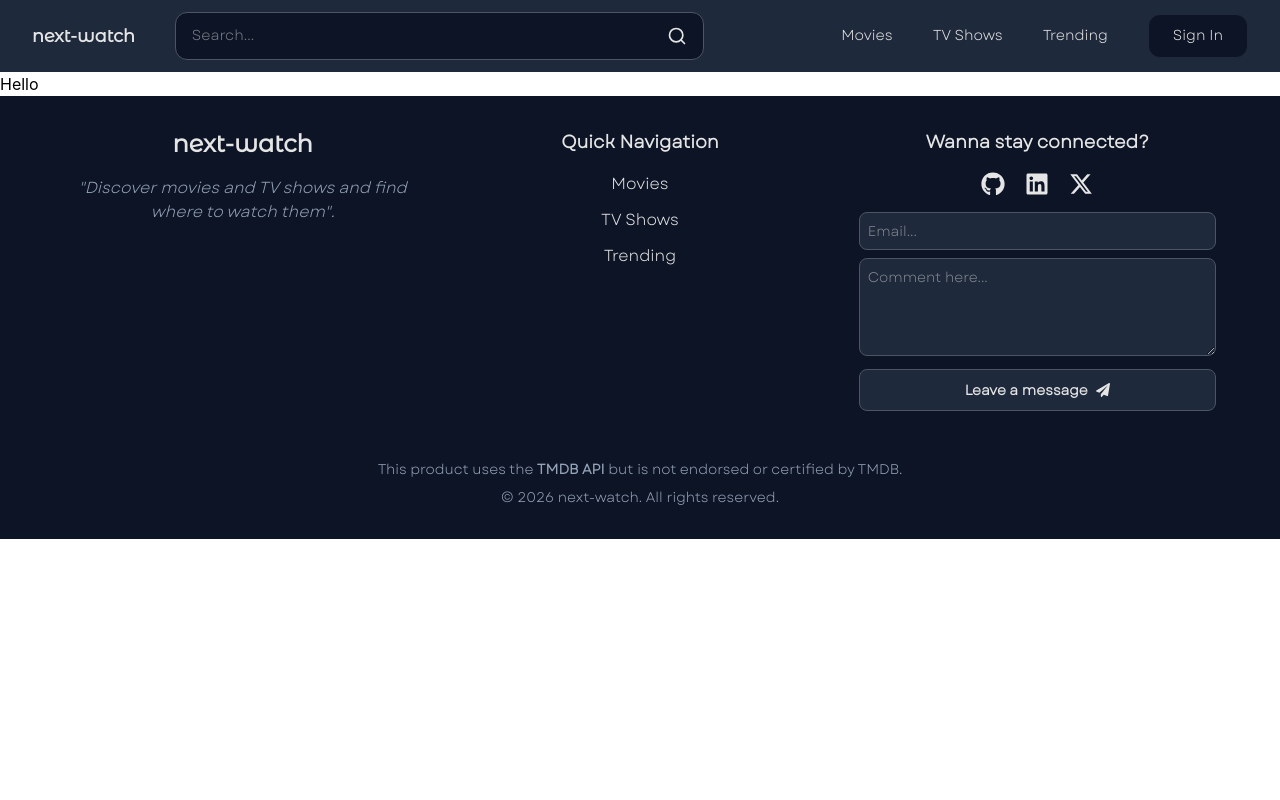
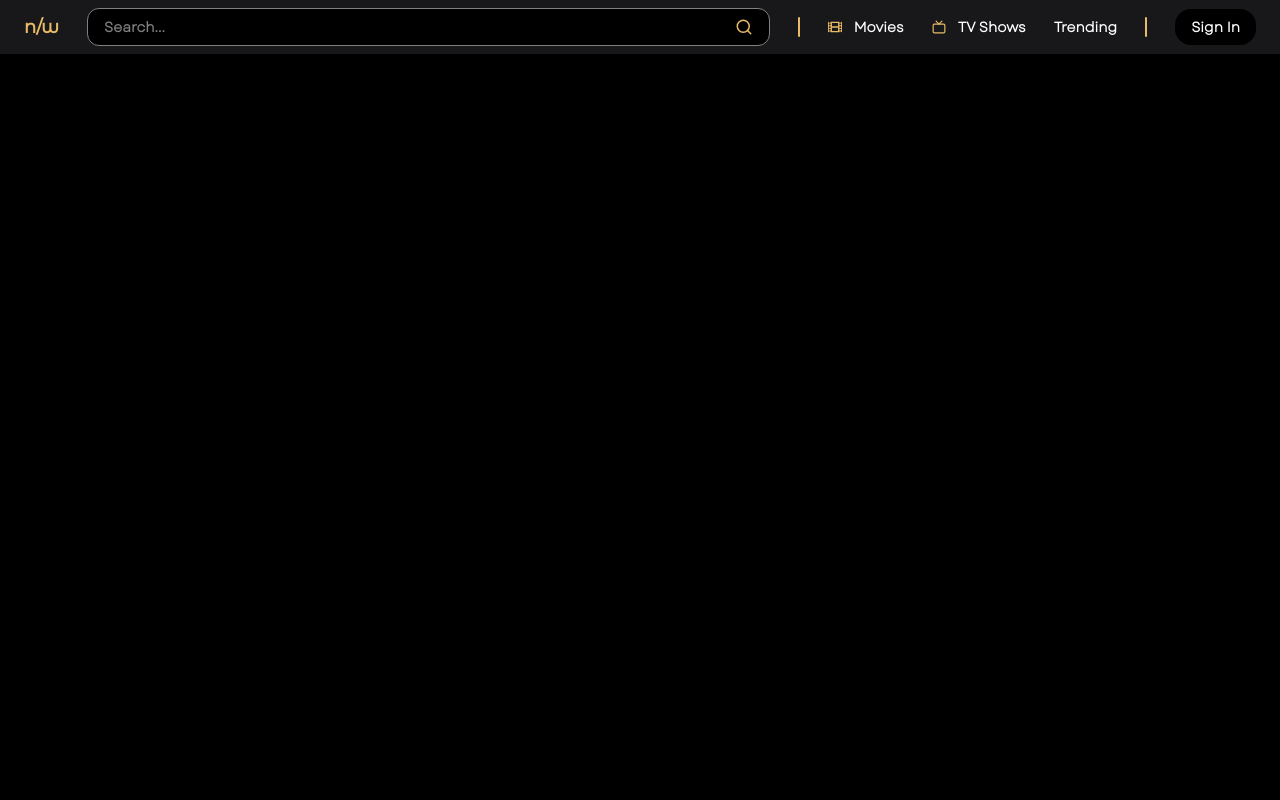
Before and after one commit to lawson101/next-watch, a React (Vite) app: page / in a window 1280 px wide. Shown: the top 800 px of the page. Built offline with nearby package versions, Linux system fonts and the light colour scheme; no server answers.

Commit message:
Project Redesign

```diff
--- a/public/404.html
+++ b/public/404.html
@@ -1,92 +1,145 @@
-<!DOCTYPE html>
+<!doctype html>
 <html lang="en">
     <head>
-    <meta charset="UTF-8">
-    <meta name="viewport" content="width=device-width, initial-scale=1.0">
+        <meta charset="UTF-8" />
+        <meta name="viewport" content="width=device-width, initial-scale=1.0" />
         <title>404 - Page Not Found</title>
+        <link rel="stylesheet" />
 
         <style>
+            @font-face {
+                font-family: "montserrat";
+                src: url("../src/assets/fonts/montserrat.ttf")
+                    format("truetype");
+            }
+            @font-face {
+                font-family: "garet";
+                src: url("../src/assets/fonts/garet.woff2") format("woff2");
+            }
+
             :root {
-            --color-background: #0d1425;
-            --color-surface: #1e293b;
-            --color-text: #e5e5e6;
-            --color-text-secondary: #94a3b8;
-            --color-border: #4b5563;
-            --color-button-hover: #02132e;
+                /* Fonts */
+                --font-garet: "garet", sans-serif;
+                --font-montserrat: "montserrat", sans-serif;
+
+                /* Backgrounds */
+                --color-background: #000000;
+                --color-surface: #18181b;
+
+                /* Text */
+                --color-text: #ffffff;
+                --color-text-secondary: #e9bb67;
+                --color-text-gray: #ada18b;
+
+                /* Borders */
+                --color-border: #808080;
             }
 
             * {
-            box-sizing: border-box;
                 margin: 0;
                 padding: 0;
+                box-sizing: border-box;
             }
 
             body {
+                font-family: var(--font-garet);
+                background: var(--color-background);
+                color: var(--color-text);
+            }
+
+            .container {
                 min-height: 100vh;
-            background: var(--color-background);
                 display: flex;
                 align-items: center;
                 justify-content: center;
-            font-family: system-ui, sans-serif;
                 padding: 1rem;
             }
 
-        .container {
-            background: var(--color-surface);
-            border: 1px solid var(--color-border);
-            border-radius: 1rem;
-            padding: 3rem 2rem;
-            max-width: 500px;
-            width: 100%;
+            .content {
+                max-width: 600px;
                 text-align: center;
             }
 
-        .icon {
-            font-size: 4rem;
-            color: var(--color-text-secondary);
-            margin-bottom: 1rem;
+            .error-code {
+                font-family: var(--font-montserrat);
+                font-size: clamp(5rem, 15vw, 8rem);
+                font-weight: 900;
+                color: color-mix(
+                    in srgb,
+                    var(--color-text-secondary) 20%,
+                    transparent
+                );
             }
 
-        h1 {
+            .title {
+                margin-top: 2rem;
+                font-size: clamp(2rem, 5vw, 2.5rem);
+                font-weight: 700;
                 color: var(--color-text);
-            font-size: 2rem;
-            margin-bottom: 1rem;
             }
 
-        p {
-            color: var(--color-text-secondary);
-            line-height: 1.6;
+            .description {
+                margin-top: 1rem;
+                font-size: 1rem;
+                line-height: 1.7;
+                color: var(--color-text-gray);
             }
 
-        a {
-            display: inline-block;
+            .actions {
                 margin-top: 2rem;
-            padding: 0.75rem 1.5rem;
-            text-decoration: none;
-            color: var(--color-text);
-            border: 1px solid var(--color-border);
-            border-radius: 0.5rem;
-            background: var(--color-background);
-            transition: background 0.3s ease;
+                display: flex;
+                justify-content: center;
+                gap: 1rem;
+                flex-wrap: wrap;
             }
 
-        a:hover {
-            background: var(--color-button-hover);
+            .btn {
+                text-decoration: none;
+                padding: 0.9rem 1.5rem;
+                border-radius: 12px;
+                font-weight: 600;
+                transition: 0.3s ease;
+            }
+
+            .secondary {
+                background: var(--color-surface);
+                border: 1px solid var(--color-border);
+                color: var(--color-text-gray);
+            }
+
+            .secondary:hover {
+                border-color: var(--color-text-secondary);
+                color: var(--color-text-secondary);
+            }
+
+            .primary {
+                background: var(--color-text-secondary);
+                color: var(--color-background);
+            }
+
+            .primary:hover {
+                opacity: 0.8;
             }
         </style>
     </head>
     <body>
         <div class="container">
-        <div class="icon">404</div>
+            <div class="content">
+                <h1 class="error-code">404</h1>
 
-        <h1>Page Not Found</h1>
+                <h2 class="title">Oops! This page does not exist.</h2>
 
-        <p>
-            We couldn't find the page you're looking for. It may have been moved,
-            deleted, or the URL may be incorrect.
+                <p class="description">
+                    The page you are looking for may have been removed, renamed,
+                    or never existed.
                 </p>
 
-        <a href="/">Back to Home</a>
+                <div class="actions">
+                    <a href="/" class="btn secondary"> Back to Home </a>
+
+                    <a href="/movie" class="btn primary"> Browse Movies </a>
+                </div>
+            </div>
         </div>
     </body>
 </html>
--- a/src/components/Footer.jsx
+++ b/src/components/Footer.jsx
@@ -5,25 +5,25 @@ import Form from "./Form.jsx";
 
 const Footer = () => {
     return (
-        <footer className="bg-background text-text font-garet py-8">
-            <div className="container text-center mx-auto px-4 md:px-16 lg:px-16 grid grid-cols-1 md:grid-cols-2 lg:grid-cols-3 gap-10">
+        <footer className="bg-background py-8 px-4 text-text">
+            <div className="container text-center mx-auto md:px-16 lg:px-16 grid grid-cols-1 md:grid-cols-2 lg:grid-cols-3 gap-10">
                 {/* Brand Section */}
                 <div>
-                    <h3 className="text-2xl font-bold font-montserrat">
-                        next-watch
+                    <h3 className="text-2xl text-text-secondary font-bold font-montserrat">
+                        n/w
                     </h3>
-                    <p className="text-text-secondary mt-4 italic">
+                    <p className="mt-4 text-[0.9rem] text-text-gray">
                         "Discover movies and TV shows and find where to watch
                         them".
                     </p>
                 </div>
 
                 {/* Quick Navigation Links */}
-                <div>
-                    <h4 className="text-lg font-semibold mb-4">
+                <div className="font-semibold">
+                    <h4 className="text-lg mb-4 font-bold">
                         Quick Navigation
                     </h4>
-                    <ul className="space-y-3 w-fit mx-auto">
+                    <ul className="space-y-3 w-fit mx-auto text-text-gray">
                         <li>
                             <Link
                                 to="/movies"
@@ -53,7 +53,7 @@ const Footer = () => {
 
                 {/* Social Links & Contact Form */}
                 <div className="mb-4 md:col-span-2 lg:col-span-1">
-                    <h4 className="text-lg font-semibold mb-4">
+                    <h4 className="text-lg font-bold mb-4">
                         Wanna stay connected?
                     </h4>
                     <div className="flex gap-5 justify-center">
@@ -83,7 +83,7 @@ const Footer = () => {
                     <Form />
                 </div>
             </div>
-            <div className="mt-8 text-center text-text-secondary text-sm">
+            <div className="mt-8 text-center  text-sm">
                 <p className="mb-2">
                     This product uses the <span className="font-bold">TMDB API</span> but is not endorsed or
                     certified by TMDB.
--- a/src/components/Form.jsx
+++ b/src/components/Form.jsx
@@ -10,12 +10,12 @@ function Form() {
     }
 
     return (
-        <form onSubmit={handleSubmit} className="mt-4 space-y-2 text-sm">
+        <form onSubmit={handleSubmit} className="mt-4 space-y-2 text-sm font-semibold">
             <input
                 id="email"
                 type="email"
                 name="email"
-                placeholder="Email..."
+                placeholder="Email"
                 className="w-full p-2 rounded-lg border border-border bg-surface focus:outline-none focus:ring focus:ring-text-secondary transition duration-300"
                 required
             />
@@ -27,8 +27,8 @@ function Form() {
             <textarea
                 id="message"
                 name="message"
-                rows={4}
-                placeholder="Comment here..."
+                rows={5}
+                placeholder="What's on your mind?"
                 className="w-full p-2 rounded-lg border border-border bg-surface focus:outline-none focus:ring focus:ring-text-secondary transition duration-300"
                 required
             />
@@ -40,9 +40,9 @@ function Form() {
             <button
                 type="submit"
                 disabled={state.submitting}
-                className="flex items-center justify-center w-full border border-border bg-surface text-text font-semibold py-2.5 rounded-lg hover:bg-button-hover transition duration-300 disabled:opacity-50 disabled:cursor-not-allowed disabled:hover:bg-surface"
+                className="flex items-center justify-center w-full border border-border bg-surface text-text font-semibold py-2.5 rounded-lg hover:bg-background hover:text-text-secondary transition duration-300 disabled:opacity-50 disabled:cursor-not-allowed disabled:hover:bg-surface"
             >
-                {state.submitting ? "Sending..." : "Leave a message"}
+                {state.submitting ? "3... 2... 1... Lift off!" : "Toss it my way"}
                 <FaPaperPlane className="ml-2" />
             </button>
         </form>
--- a/src/components/Navbar.jsx
+++ b/src/components/Navbar.jsx
@@ -1,4 +1,6 @@
 import { Link, useLocation } from "react-router-dom";
+import { LuTv } from "react-icons/lu";
+import { FaFilm } from "react-icons/fa";
 import { FaBars } from "react-icons/fa";
 import { LuSearch } from "react-icons/lu";
 import { useState } from "react";
@@ -9,15 +11,15 @@ const Navbar = () => {
 
     return (
         <nav className="bg-surface">
-            <div className="relative font-garet text-text text-[0.9rem] max-w-7xl mx-auto px-4 md:px-8 py-3">
-                <div className="flex items-center justify-between gap-10">
+            <div className="relative text-text font-semibold max-w-7xl mx-auto px-6 py-2">
+                <div className="flex items-center justify-between gap-7 text-sm">
                     {/* Brand and Search bar */}
-                    <div className="flex items-center max-w-2xl items-center gap-4 sm:gap-6 md:gap-8 lg:gap-10 w-full">
-                        <div className="font-bold font-montserrat text-[1.1rem]">
-                            <Link to="/">next-watch</Link>
+                    <div className="flex items-center gap-7 flex-1 min-w-0">
+                        <div className="font-bold font-montserrat text-lg text-text-secondary transition duration-300">
+                            <Link to="/">n/w</Link>
                         </div>
                         <div className="flex-1">
-                            <form className="flex items-center border border-border rounded-xl px-4 py-1 bg-background">
+                            <form className="flex items-center border border-border rounded-xl px-4 bg-background">
                                 <input
                                     type="text"
                                     id="search"
@@ -25,41 +27,39 @@ const Navbar = () => {
                                     className="w-full py-2 border-none focus:outline-none"
                                 />
                                 <button type="submit">
-                                    <LuSearch className="text-xl" />
+                                    <LuSearch className="text-lg text-text-secondary" />
                                 </button>
                             </form>
                         </div>
                     </div>
 
                     {/* Navigation */}
-                    <div className="hidden md:flex items-center gap-10 shrink-0">
-                        <div className="flex gap-10">
-                            <div className="flex relative group">
-                                <Link to="/movies">Movies</Link>
-
-                                <span
-                                    className={`absolute left-0 top-6.5 h-[2px] ${location.pathname === "/movies" ? "w-full" : "w-0 group-hover:w-full"} bg-text-secondary rounded-xl transition-all duration-300`}
-                                />
+                    <div className="hidden md:flex items-center gap-7">
+                        <div className="h-[20px] w-[2px] bg-text-secondary rounded-xl"></div>
+                        <div className="flex gap-7">
+                            <div
+                                className={`flex items-center gap-3 ${location.pathname === "/movie" ? "text-text-secondary" : "hover:text-text-secondary"} transition duration-300`}
+                            >
+                                <FaFilm className="text-text-secondary" />
+                                <Link to="/movie">Movies</Link>
                             </div>
-                            <div className="relative group">
+                            <div
+                                className={`flex items-center gap-3 ${location.pathname === "/tv" ? "text-text-secondary" : "hover:text-text-secondary"} transition duration-300`}
+                            >
+                                <LuTv className="text-text-secondary" />
                                 <Link to="/tv">TV Shows</Link>
-
-                                <span
-                                    className={`absolute left-0 top-6.5 h-[2px] ${location.pathname === "/tv" ? "w-full" : "w-0 group-hover:w-full"} bg-text-secondary rounded-xl transition-all duration-300`}
-                                />
                             </div>
-                            <div className="relative group">
+                            <div
+                                className={`flex items-center gap-3 ${location.pathname === "/trending" ? "text-text-secondary" : "hover:text-text-secondary"} transition duration-300`}
+                            >
                                 <Link to="/trending">Trending</Link>
-
-                                <span
-                                    className={`absolute left-0 top-6.5 h-[2px] ${location.pathname === "/trending" ? "w-full" : "w-0 group-hover:w-full"} bg-text-secondary rounded-xl transition-all duration-300`}
-                                />
                             </div>
                         </div>
-                        <div className="flex gap-10">
+                        <div className="h-[20px] w-[2px] bg-text-secondary rounded-xl"></div>
+                        <div className="flex gap-5">
                             <Link
                                 to="/signin"
-                                className="px-6 py-2.5 bg-background border border-surface rounded-xl transition duration-300 hover:bg-button-hover hover:border-border"
+                                className="bg-background hover:text-text-secondary px-4 py-2 rounded-2xl transition duration-300"
                             >
                                 Sign In
                             </Link>
@@ -70,17 +70,17 @@ const Navbar = () => {
                     <div className="md:hidden">
                         <button
                             onClick={() => setIsOpen(!isOpen)}
-                            className="text-2xl text-text my-2"
+                            className="text-2xl text-text-secondary my-2"
                         >
-                            <FaBars />
+                            {isOpen ? <FaBars className="transform rotate-135 transition duration-300" /> : <FaBars className="transition duration-300"/>}
                         </button>
                     </div>
                 </div>
 
                 {/* Dropdown */}
                 {isOpen && (
-                    <div className="absolute md:hidden mt-3 left-0 w-full p-4 bg-surface rounded-b-xl">
-                        <div className="flex flex-col gap-5 bg-background border border-border p-4 rounded-xl">
+                    <div className="absolute md:hidden mt-3 right-0 w-fit p-4 bg-surface rounded-xl">
+                        <div className="flex flex-col items-center gap-5 bg-background border border-text-gray py-4 px-6 rounded-xl text-sm">
                             <Link
                                 to="/movies"
                                 onClick={() => setIsOpen(false)}
@@ -105,10 +105,12 @@ const Navbar = () => {
                                 Trending
                             </Link>
 
+                            <div className="h-[2px] w-full bg-text-secondary rounded-xl"></div>
+
                             <Link
                                 to="/signin"
                                 onClick={() => setIsOpen(false)}
-                                className="text-center px-4 py-2 bg-button hover:bg-button-hover rounded-xl transition"
+                                className="text-center px-6 py-2 bg-surface rounded-xl transition duration-300 hover:text-text-secondary"
                             >
                                 Sign In
                             </Link>
--- a/src/index.css
+++ b/src/index.css
@@ -7,24 +7,23 @@
     font-family: "garet";
     src: url("assets/fonts/garet.woff2") format("woff2");
 }
+
 @theme {
     /* Fonts */
     --font-garet: "garet", sans-serif;
     --font-montserrat: "montserrat", sans-serif;
 
     /* Backgrounds */
-    --color-background: #0d1425;
-    --color-surface: #1e293b;
+    --color-background: #000000;
+    --color-surface: #18181B;
 
     /* Text */
-    --color-text: #e5e5e6;
-    --color-text-secondary: #94a3b8;
+    --color-text: #ffffff;
+    --color-text-secondary: #e9bb67;
+    --color-text-gray: #ada18b;
 
     /* Borders */
-    --color-border: #4b5563;
-
-    /* Buttons */
-    --color-button-hover: #02132e;
+    --color-border: #808080;
 }
 
 /* Chrome, Edge, Safari */
@@ -62,8 +61,9 @@ html,
 body {
     padding: 0;
     margin: 0;
+    font-family: "garet", sans-serif;
 }
 
-input::placeholder {
-    color: --text-secondary;
+*::pla {
+    color: var(--color-text-gray)
 }
--- a/src/pages/Home.jsx
+++ b/src/pages/Home.jsx
@@ -1,9 +1,9 @@
 const Home = () => {
     return (
-        <div>
-            <h1>Hello</h1>
+        <div className="bg-background text-text h-screen">
+
         </div>
     );
-}
+};
 
 export default Home;
```
Also changed, not shown: src/pages/NotFound.jsx (+40 -14 lines), src/assets/images/cover.jpg (added). Lines whose indentation alone changed are shown as unchanged.
